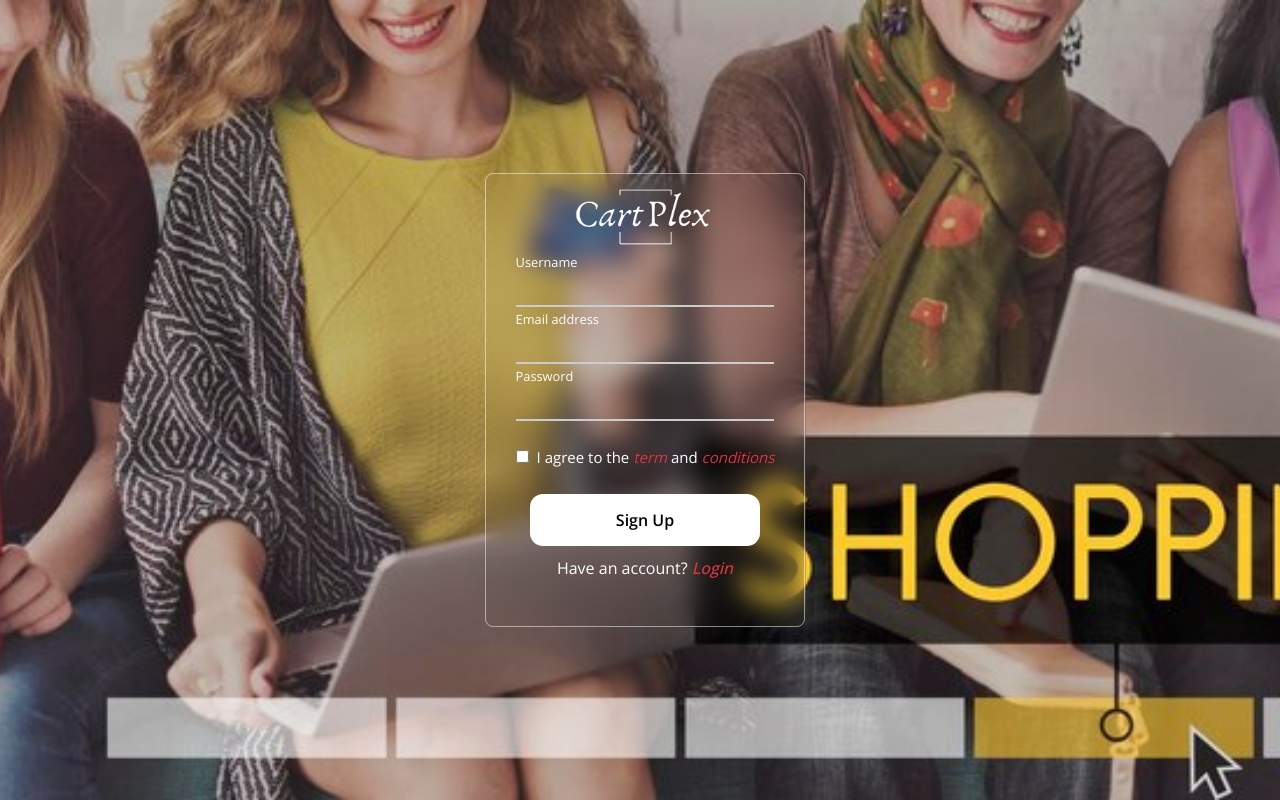
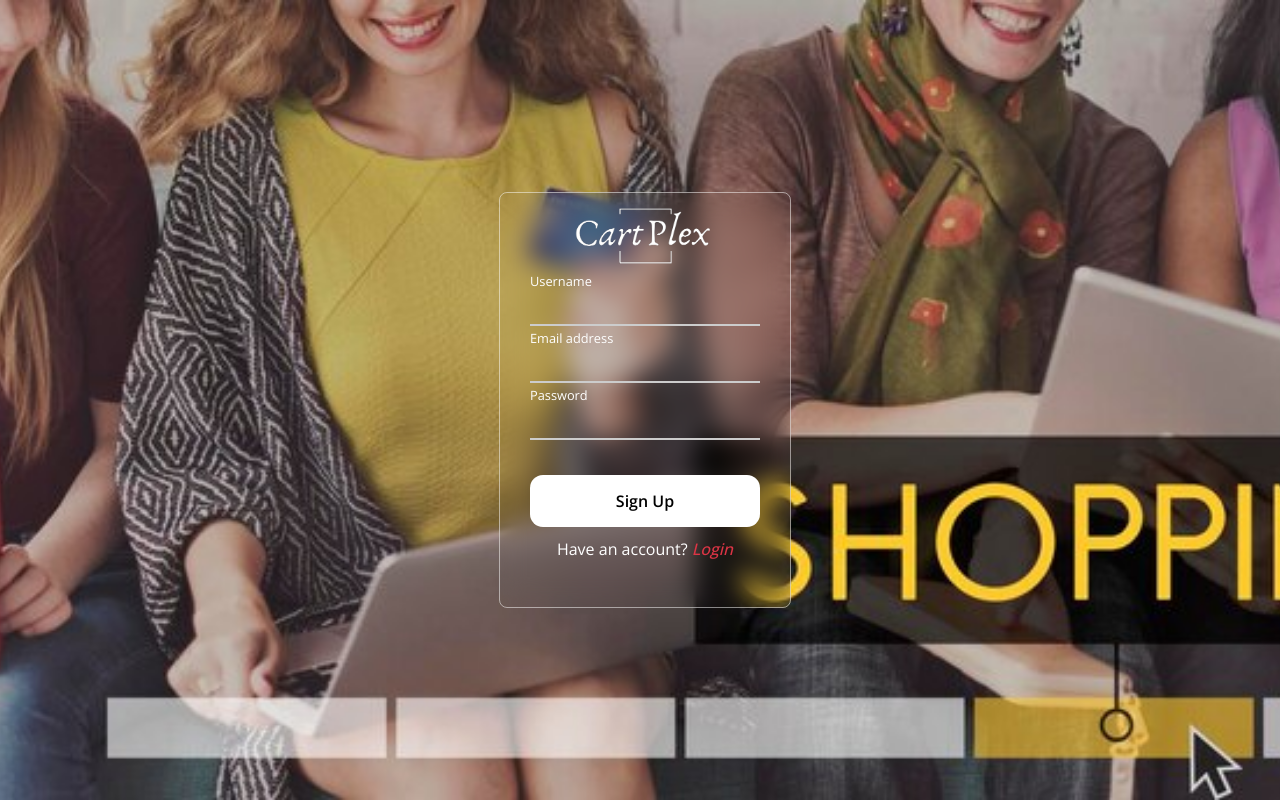
Before and after one commit to Justmide/CartPlex, a plain HTML site: page user/signup.html in a window 1280 px wide. Drawn offline with nearby package versions, Linux system fonts and the light colour scheme; no server answers.

Commit message:
second commit

```diff
--- a/user/signup.html
+++ b/user/signup.html
@@ -208,9 +208,9 @@ button:hover {
 
       </div> -->
       <div class="forget">
-        <label for="remember">
+        <!-- <label for="remember">
           <input type="checkbox" id="remember">
-          <p>I agree to the <a href="#" class="fst-italic text-danger h8">term</a> and <a href="#" class="fst-italic text-danger h8">conditions</a></p>
+          <p>I agree to the <a href="#" class="fst-italic text-danger h8">term</a> and <a href="#" class="fst-italic text-danger h8">conditions</a></p> -->
         </label>
         <!-- <a href="#">Forgot password?</a> -->
       </div>
```
